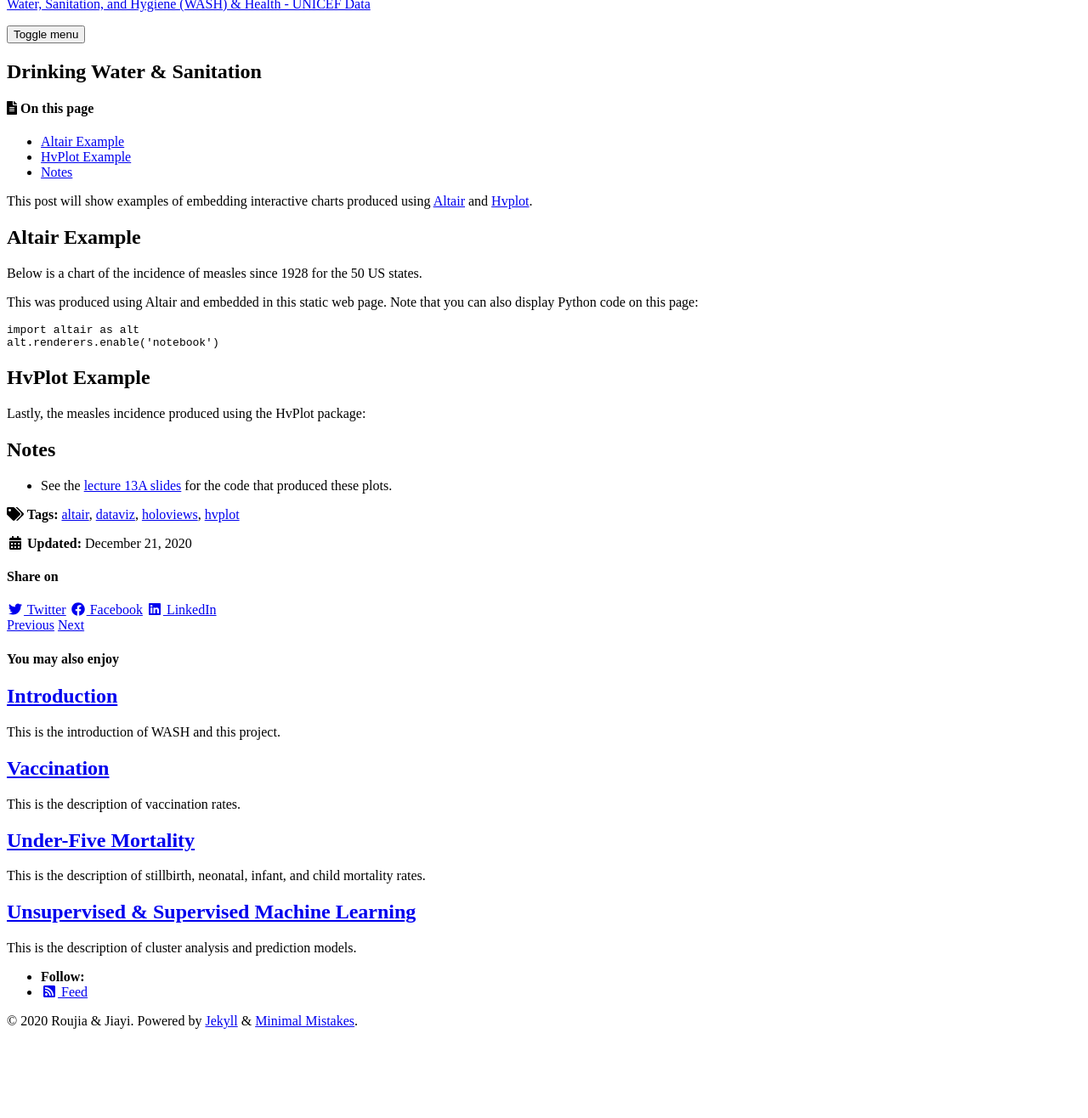
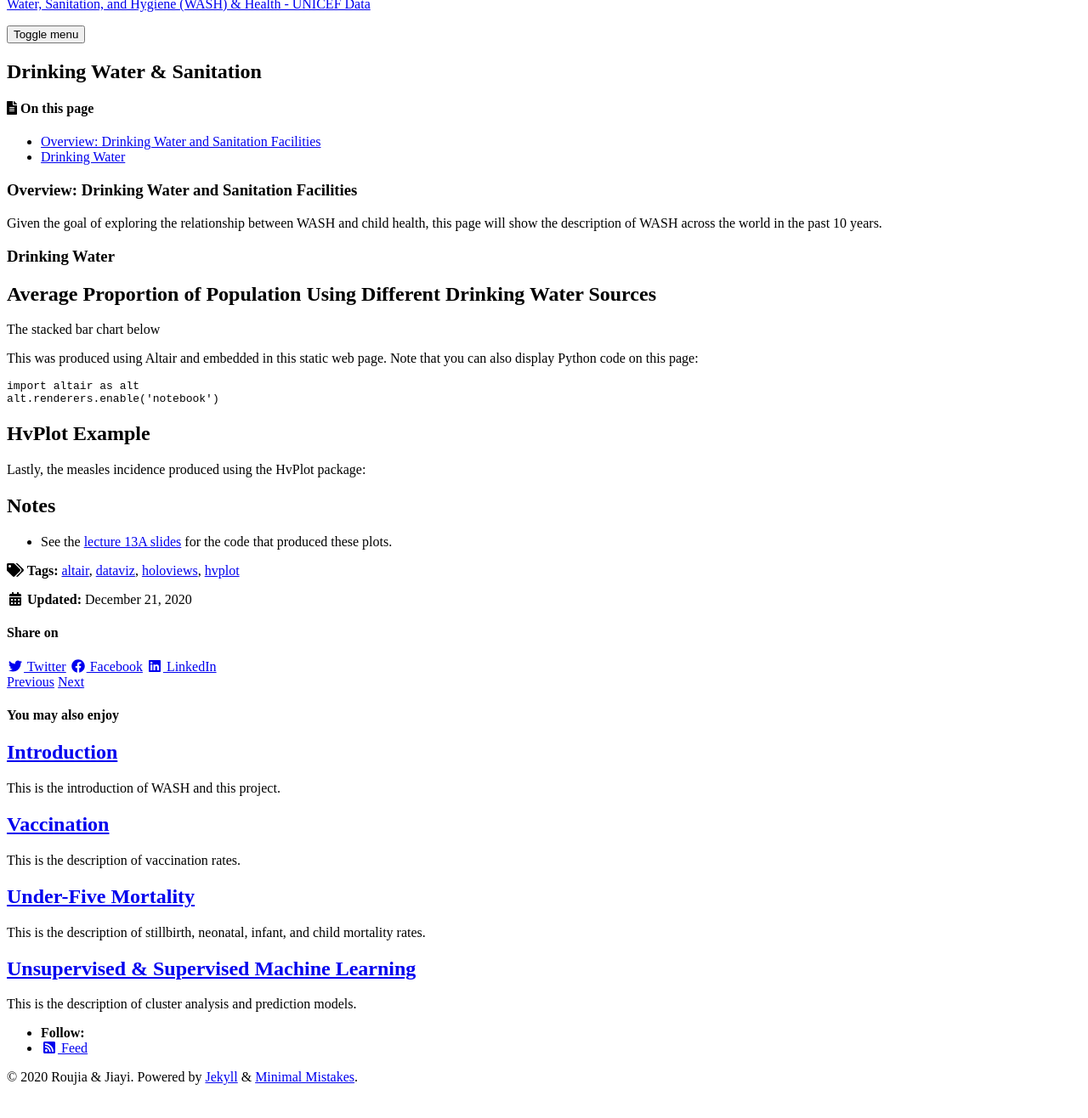
Before and after one commit to RoujiaChen/jiayi_roujia_FP, a Jekyll site: the page built from _posts/2020-12-21-d-water-sanitation.md, in a window 1280 px wide, cut to the strip 112-1459 px from the top of the page. Shown: the top 1316 px of the strip at 85% size. Built offline with Jekyll 4.4.1, drawn with Linux system fonts in a browser that asks for light colours; cached includes are drawn as plain includes; nearby versions of some CDN libraries; before the commit the page ends 1393 px from its top, so only the background shows below that.

Commit message:
Update 2020-12-21-d-water-sanitation.md

```diff
--- a/_posts/2020-12-21-d-water-sanitation.md
+++ b/_posts/2020-12-21-d-water-sanitation.md
@@ -3,20 +3,28 @@
 date: 2020-12-21
 published: true
 tags: [dataviz, altair, hvplot, holoviews]
-excerpt: "This is the description of drinking water sources and sanitation."
+excerpt: "This is the description of drinking water sources and sanitation facilities."
 altair-loader:
-  altair-chart-1: "charts/measlesAltair.json"
+  altair-chart-1: "charts/chart_sani1.json"
+  altair-chart-2: "charts/chart_sani2.json"
+  altair-chart-3: "charts/chart_wat1.json"
+  altair-chart-4: "charts/chart_wat2.json"
 hv-loader:
   hv-chart-1: ["charts/choropleth_sani5yr.html", "500"] # second argument is the height
+  hv-chart-2: ["charts/choropleth_wat5yrAF.html", "500"]
 toc: true
 toc_sticky: true
 ---
 
-This post will show examples of embedding interactive charts produced using [Altair](https://altair-viz.github.io) and [Hvplot](https://hvplot.pyviz.org/).
+### Overview: Drinking Water and Sanitation Facilities
 
-## Altair Example
+Given the goal of exploring the relationship between WASH and child health, this page will show the description of WASH across the world in the past 10 years.
 
-Below is a chart of the incidence of measles since 1928 for the 50 US states.
+### Drinking Water
+
+## Average Proportion of Population Using Different Drinking Water Sources
+
+The stacked bar chart below
 
 <div id="altair-chart-1"></div>
 
```
